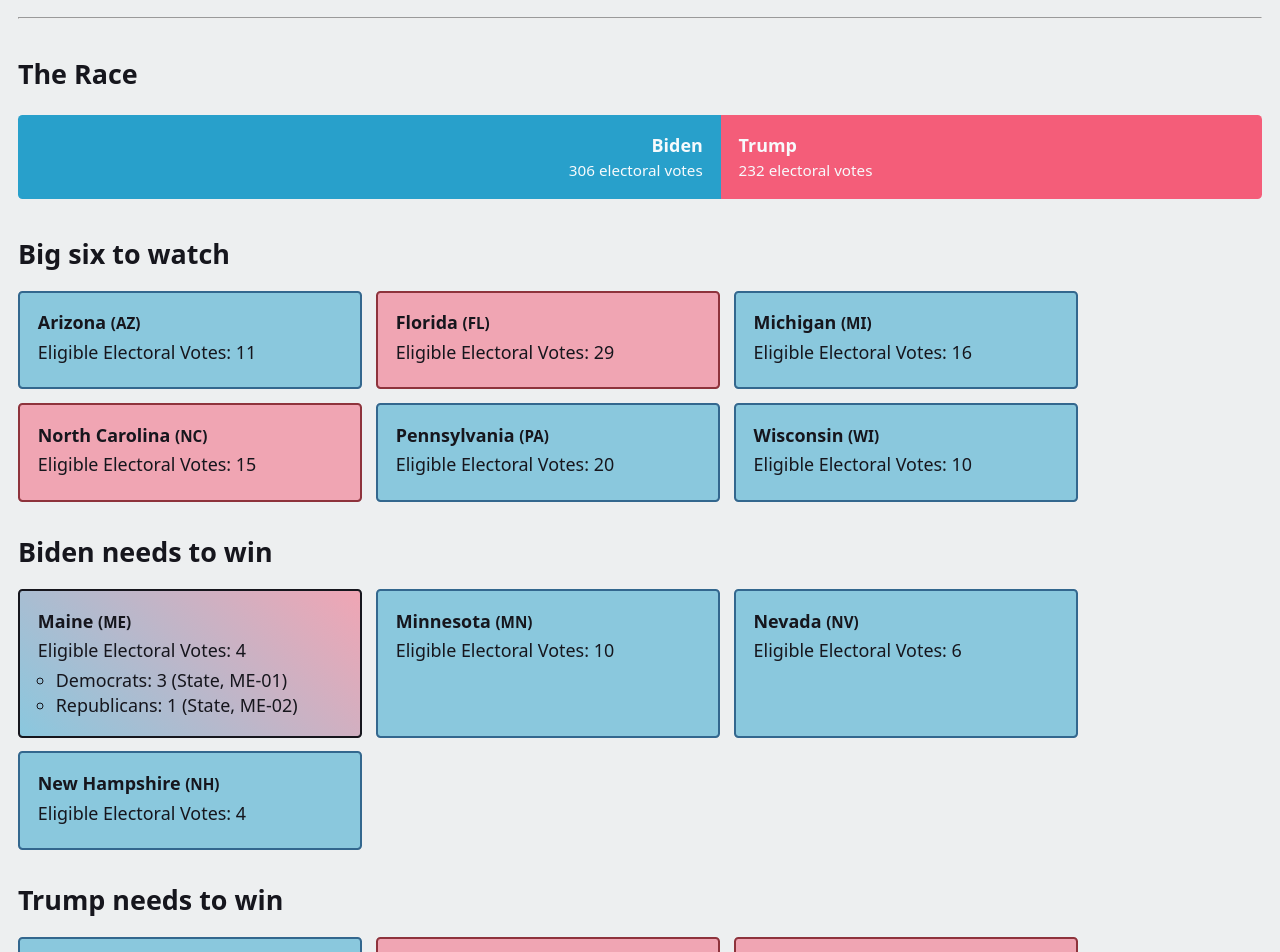
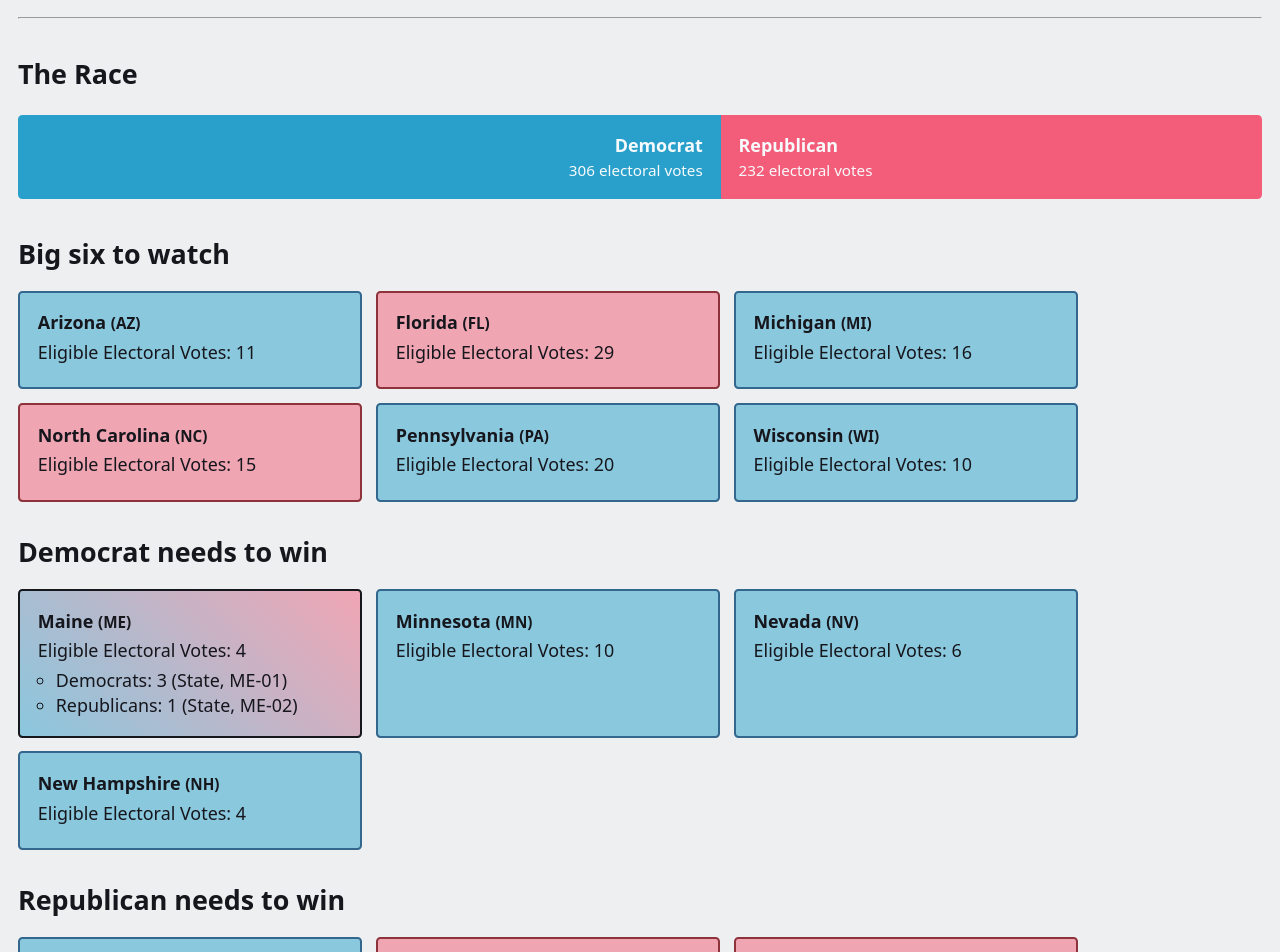
Before and after one commit to tbremer/proj-270, a Next.js app: page / in a window 1280 px wide. Shown: the part 100-1052 px from the top of the page. Built offline with nearby package versions, Linux system fonts and the light colour scheme.

Commit message:
update types and display information

```diff
--- a/data/state.ts
+++ b/data/state.ts
@@ -1,5 +1,7 @@
 import { Party } from 'data/party';
+
 type PartyTuple = [Party, number, string];
+
 export interface State {
   name: string;
   abbreviation: string;
@@ -12,8 +14,8 @@ export interface State {
 export enum Importance {
   BigSix,
   NotSignificant,
-  TrumpNeeds,
-  BidenNeeds,
+  RepublicanNeeds,
+  DemocratNeeds,
 }
 
 export const stateData: Array<State> = [
@@ -90,7 +92,7 @@ export const stateData: Array<State> = [
   {
     name: 'Georgia',
     abbreviation: 'GA',
-    type: Importance.TrumpNeeds,
+    type: Importance.RepublicanNeeds,
     electoralVotes: 16,
     win: Party.Dem,
   },
@@ -129,7 +131,7 @@ export const stateData: Array<State> = [
   {
     name: 'Iowa',
     abbreviation: 'IA',
-    type: Importance.TrumpNeeds,
+    type: Importance.RepublicanNeeds,
     electoralVotes: 6,
     win: Party.Rep,
   },
@@ -161,7 +163,7 @@ export const stateData: Array<State> = [
   {
     name: 'Maine',
     abbreviation: 'ME',
-    type: Importance.BidenNeeds,
+    type: Importance.DemocratNeeds,
     electoralVotes: 4,
     win: [
       [Party.Dem, 3, 'State, ME-01'],
@@ -196,7 +198,7 @@ export const stateData: Array<State> = [
   {
     name: 'Minnesota',
     abbreviation: 'MN',
-    type: Importance.BidenNeeds,
+    type: Importance.DemocratNeeds,
     electoralVotes: 10,
     win: Party.Dem,
   },
@@ -240,7 +242,7 @@ export const stateData: Array<State> = [
   {
     name: 'Nevada',
     abbreviation: 'NV',
-    type: Importance.BidenNeeds,
+    type: Importance.DemocratNeeds,
     electoralVotes: 6,
     win: Party.Dem,
   },
@@ -248,7 +250,7 @@ export const stateData: Array<State> = [
   {
     name: 'New Hampshire',
     abbreviation: 'NH',
-    type: Importance.BidenNeeds,
+    type: Importance.DemocratNeeds,
     electoralVotes: 4,
     win: Party.Dem,
   },
@@ -296,7 +298,7 @@ export const stateData: Array<State> = [
   {
     name: 'Ohio',
     abbreviation: 'OH',
-    type: Importance.TrumpNeeds,
+    type: Importance.RepublicanNeeds,
     electoralVotes: 18,
     win: Party.Rep,
   },
@@ -360,7 +362,7 @@ export const stateData: Array<State> = [
   {
     name: 'Texas',
     abbreviation: 'TX',
-    type: Importance.TrumpNeeds,
+    type: Importance.RepublicanNeeds,
     electoralVotes: 38,
     win: Party.Rep,
   },
--- a/pages/index.tsx
+++ b/pages/index.tsx
@@ -64,7 +64,7 @@ function TheCount({ states }: { states: Array<State> }) {
             textAlign: 'right',
           }}
         >
-          <p style={{ margin: 0, fontWeight: 600 }}>Biden</p>
+          <p style={{ margin: 0, fontWeight: 600 }}>Democrat</p>
           <p style={{ margin: 0, marginTop: '.125rem', fontSize: '.85rem' }}>{dem} electoral votes</p>
         </div>
         <div
@@ -77,7 +77,7 @@ function TheCount({ states }: { states: Array<State> }) {
             borderBottomLeftRadius: 0,
           }}
         >
-          <p style={{ margin: 0, fontWeight: 600 }}>Trump</p>
+          <p style={{ margin: 0, fontWeight: 600 }}>Republican</p>
           <p style={{ margin: 0, marginTop: '.125rem', fontSize: '.85rem' }}>{rep} electoral votes</p>
         </div>
       </div>
@@ -99,8 +99,8 @@ export default function Home({ data: states }: RunTimeProps) {
   }
   const bigsix = stateData.filter((s) => s.type === Importance.BigSix);
   const rest = stateData.filter((s) => s.type === Importance.NotSignificant);
-  const biden = stateData.filter((s) => s.type === Importance.BidenNeeds);
-  const trump = stateData.filter((s) => s.type === Importance.TrumpNeeds);
+  const democrat = stateData.filter((s) => s.type === Importance.DemocratNeeds);
+  const republican = stateData.filter((s) => s.type === Importance.RepublicanNeeds);
   return (
     <>
       <h1 style={{ marginTop: 0, marginBottom: 0 }}>
@@ -113,8 +113,8 @@ export default function Home({ data: states }: RunTimeProps) {
       <TheCount states={stateData} />
 
       <StateList title="Big six to watch" states={bigsix} updaterFunction={updateState} />
-      <StateList title="Biden needs to win" states={biden} updaterFunction={updateState} />
-      <StateList title="Trump needs to win" states={trump} updaterFunction={updateState} />
+      <StateList title="Democrat needs to win" states={democrat} updaterFunction={updateState} />
+      <StateList title="Republican needs to win" states={republican} updaterFunction={updateState} />
       <StateList title="Remaining states" states={rest} updaterFunction={updateState} />
 
       <hr />
@@ -129,8 +129,8 @@ export default function Home({ data: states }: RunTimeProps) {
           </li>
           <li>
             High level race data:{' '}
-            <a href="//www.vox.com/21428915/electoral-college-trump-biden-2020">
-              Vox: How Biden — or Trump — could win 270 electoral votes
+            <a href="//www.vox.com/21428915/electoral-college-Republican-Democrat-2020">
+              Vox: How Democrat — or Republican — could win 270 electoral votes
             </a>
           </li>
           <li>
```
